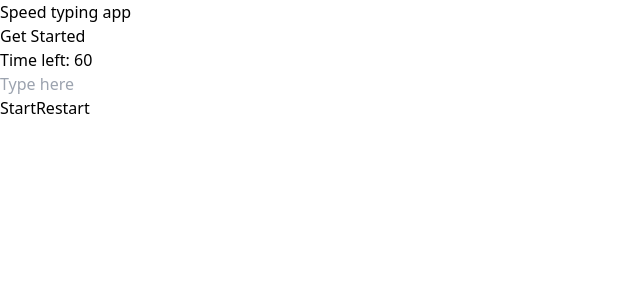
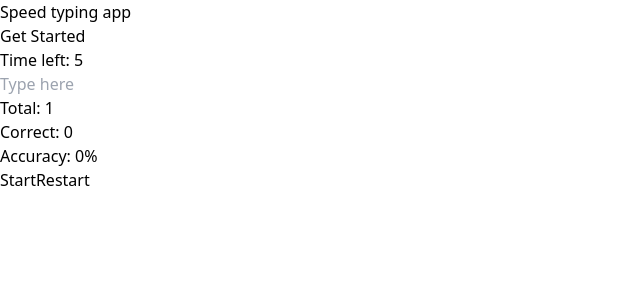
Before and after one commit to kiksonn/speed-typeing, a React (Vite) app: page / in a window 1280 px wide. Shown: the top 300 px of the page, without its empty margins (0-640 px from the left). Built offline with nearby package versions, Linux system fonts and the light colour scheme.

Commit message:
created whole app witout styles

```diff
--- a/src/CountdownTimer.jsx
+++ b/src/CountdownTimer.jsx
@@ -2,7 +2,7 @@ import { useEffect, useState } from "react"
 
 function CountdownTimer({startTimer,setStartTimer,setFinidhed}) {
 
-    const [timeLeft, setTimeLeft] = useState(60)
+    const [timeLeft, setTimeLeft] = useState(5)
 
     useEffect(() => {
 
@@ -16,6 +16,10 @@ function CountdownTimer({startTimer,setStartTimer,setFinidhed}) {
 
     }, [startTimer, timeLeft])
 
+    if(timeLeft <= 0) {
+        setFinidhed(true)
+    }
+
     return (
     <div className={startTimer? "" : "hidden"}>
         <p>Time left: {timeLeft}</p>
--- a/src/components/Results.jsx
+++ b/src/components/Results.jsx
@@ -1,5 +1,45 @@
-function Results({ text, input }) {
-  return (<div>Results</div>);
+import  { useEffect, useState } from 'react'
+
+const Results = ({ input, text, finished }) => {
+
+    const textArray = text.split(" ").slice(1)
+    const inputArray = input.split(" ")
+
+    const [totalWords, setTotalWords] = useState(0)
+    const [correctWords, setCorrectWords] = useState(0)
+
+    const accuracy = Math.round((correctWords / totalWords) * 100)
+
+    useEffect(() => {
+        setTotalWords(inputArray.length)
+        let correctWordsCounter = 0
+
+        inputArray.forEach((element, index) => {
+            if (inputArray[index] === textArray[index]) {
+                correctWordsCounter += 1
+            }
+        })
+
+        setCorrectWords(correctWordsCounter)
+
+    }, [finished])
+
+
+    return (
+        <div className={!finished && "hidden"}>
+            <div>
+                <h2>
+                    Total: {totalWords}
+                </h2>
+                <h2>
+                    Correct: {correctWords}
+                </h2>
+                <h2>
+                    Accuracy: {accuracy}%
+                </h2>
+            </div>
+        </div>
+    )
 }
 
-export default Results;
+export default Results
--- a/src/components/pages/Home.jsx
+++ b/src/components/pages/Home.jsx
@@ -1,6 +1,6 @@
 import CountdownTimer from "../../CountdownTimer";
 import FormInput from "../FormInput";
-// import Results from "../Results";
+import Results from "../Results";
 import TextGenerator from "../TextGenerator";
 import { useState } from "react";
 function Home() {
@@ -40,17 +40,31 @@ function Home() {
         textImported={textImported}
         setInput={setInput}
       />
-      {/* <Results text={text} input={input} setText={setText} setInput={setInput} /> */}
+      <Results text={text} input={input} finished={finished} />
       <div>
+      <button
+  onClick={() => {
+    setStartTimer(true); // Ustawienie wartości startTimer na true po kliknięciu przycisku
+    // Dodanie klasy 'hidden' w momencie kliknięcia przycisku
+    document.getElementById("startButton").classList.add("hidden");
+  }}
+  id="startButton" // Dodanie identyfikatora dla przycisku
+  className={
+    !textImported || finished
+      ? "hidden"
+      : "text-white bg-blue-700 hover:bg-blue-800 focus:outline-none focus:ring-4 focus:ring-blue-300 font-medium rounded-full text-sm px-5 py-2.5 text-center me-2 mb-2 dark:bg-blue-600 dark:hover:bg-blue-700 dark:focus:ring-blue-800"
+  }
+>
+  Start
+</button>
+
+
         <button
-          onClick={() => {
-            setStartTimer(true);
-          }}
-          className="text-white bg-blue-700 hover:bg-blue-800 focus:outline-none focus:ring-4 focus:ring-blue-300 font-medium rounded-full text-sm px-5 py-2.5 text-center me-2 mb-2 dark:bg-blue-600 dark:hover:bg-blue-700 dark:focus:ring-blue-800"
+          onClick={() => window.location.reload(false)}
+          className={!finished && "hidden"}
         >
-          Start
+          Restart
         </button>
-        <button className="hidden">Restart</button>
       </div>
     </div>
   );
```
